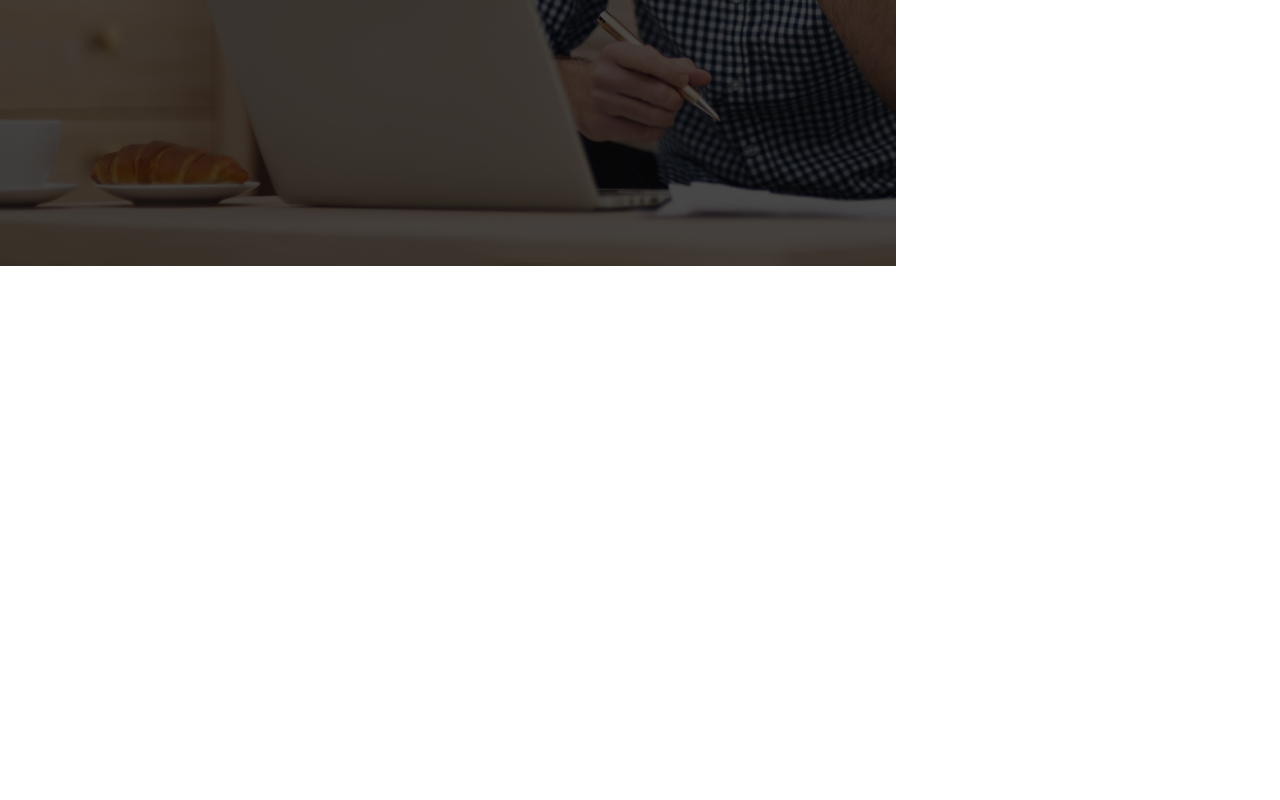
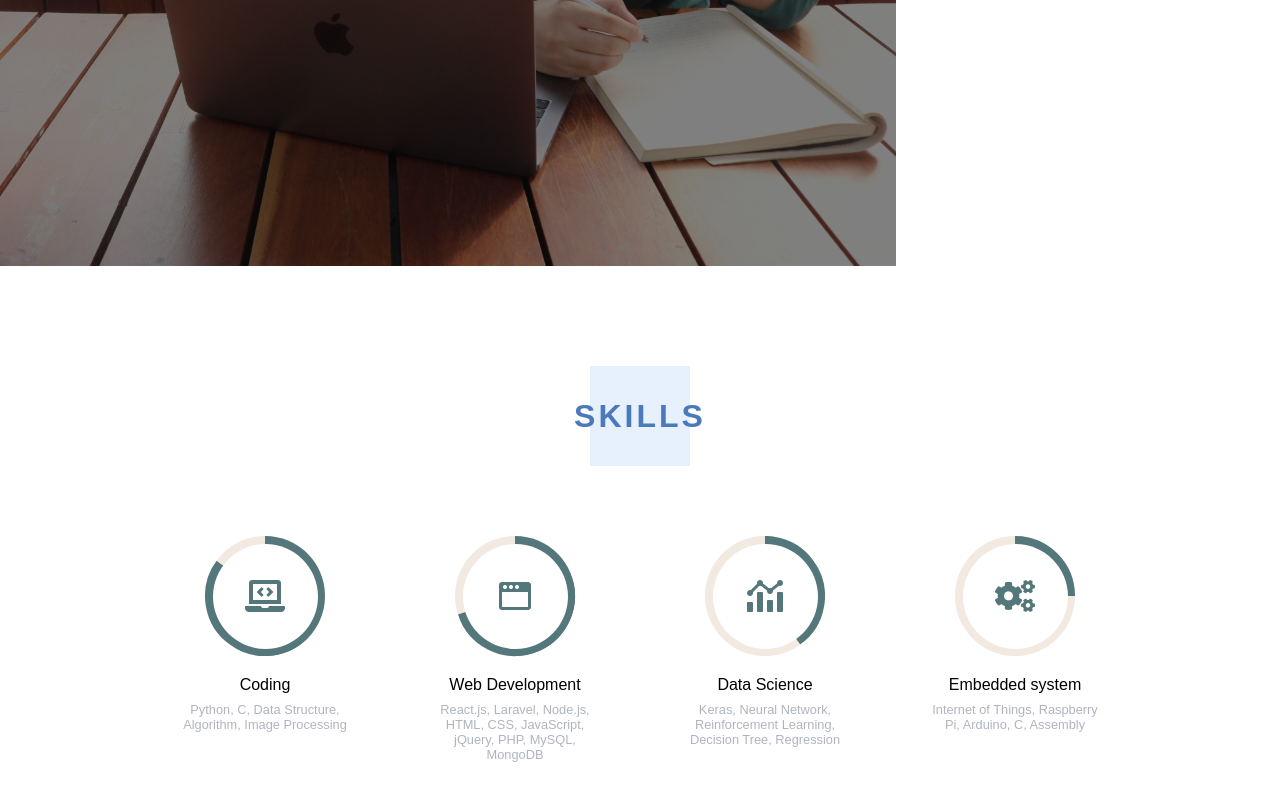
Before and after one commit to p-siriphanthong/p-siriphanthong.github.io, a React (Create React App) app: page / in a window 1280 px wide. Shown: the part 534-1334 px from the top of the page. Before the commit the page ends 800 px from the top, so only its background shows below. Built offline with nearby package versions, Linux system fonts and the light colour scheme; a web font is replaced by a local one.

Commit message:
Create skill section

```diff
--- a/src/App.js
+++ b/src/App.js
@@ -4,6 +4,7 @@ import data from './data.json'
 
 // Components
 import Profile from './components/profile'
+import Skill from './components/skill'
 
 const Wrapper = styled.div`
   max-width: 1920px;
@@ -15,6 +16,7 @@ class App extends Component {
     return (
       <Wrapper>
         <Profile educations={data.educations} workings={data.workings} />
+        <Skill skills={data.skills} />
       </Wrapper>
     )
   }
--- a/src/components/profile/info.js
+++ b/src/components/profile/info.js
@@ -9,10 +9,12 @@ import background from './background.jpg'
 
 const Wrapper = styled(FullScreen)`
   color: white;
-  background: linear-gradient(rgba(0, 0, 0, 0.7), rgba(0, 0, 0, 0.7)),
+  background: linear-gradient(rgba(0, 0, 0, 0.5), rgba(0, 0, 0, 0.5)),
     url(${background});
   background-size: cover;
+  background-position-x: right;
   width: 70%;
+  padding: 50px;
   display: inline-block;
   vertical-align: top;
 `
--- a/src/components/profile/working.js
+++ b/src/components/profile/working.js
@@ -4,6 +4,7 @@ import styled from 'styled-components'
 // Components
 import FullScreen from '../fullscreen'
 import Topic from '../topic'
+import { Title, Duration, Detail } from '../text'
 
 const Wrapper = styled(FullScreen)`
   width: 30%;
@@ -16,19 +17,6 @@ const Wrapper = styled(FullScreen)`
 
 const Container = styled.div`
   margin: 0 0 30px;
-`
-
-const Title = styled.p``
-
-const Duration = styled.p`
-  color: #a7c7f9;
-  font-size: 0.7rem;
-`
-
-const Detail = styled.p`
-  color: #afb5bf;
-  font-size: 0.8rem;
-  margin-top: 8px;
 `
 
 class Working extends Component {
--- /dev/null
+++ b/src/components/skill/box.js
@@ -0,0 +1,49 @@
+import React, { Component } from 'react'
+import styled from 'styled-components'
+
+// Components
+import { Title, Detail } from '../text'
+import Icon from './icon'
+
+const Wrapper = styled.div`
+  text-align: center;
+  width: calc(100% / 4);
+  min-width: 200px;
+  margin-bottom: 20px;
+  display: inline-block;
+  vertical-align: top;
+  box-sizing: border-box;
+
+  @media (max-width: 1000px) {
+    width: calc(100% / 2);
+  }
+
+  @media (max-width: 600px) {
+    width: 100%;
+  }
+`
+
+const Container = styled.div`
+  width: 180px;
+  margin: auto;
+`
+
+class Box extends Component {
+  render() {
+    return (
+      <Wrapper>
+        <Container>
+          <Icon
+            percent={this.props.percent}
+            code={this.props.code}
+            type={this.props.type}
+          />
+          <Title>{this.props.title}</Title>
+          <Detail>{this.props.detail}</Detail>
+        </Container>
+      </Wrapper>
+    )
+  }
+}
+
+export default Box
--- /dev/null
+++ b/src/components/skill/icon.js
@@ -0,0 +1,110 @@
+import React, { Component } from 'react'
+import styled from 'styled-components'
+
+const size = 120
+const border = 15
+const hoverborder = 5
+const color = '#53777a'
+
+const Wrapper = styled.div`
+  background-color: #f2e9e1;
+  border-radius: 50%;
+  width: ${size}px;
+  height: ${size}px;
+  margin: 20px auto;
+  position: relative;
+  display: flex;
+  align-items: center;
+  justify-content: center;
+
+  &:after {
+    content: '';
+    background-color: white;
+    border-radius: 50%;
+    width: ${size - border}px;
+    height: ${size - border}px;
+    position: absolute;
+    transition: all 0.2s ease-in-out;
+  }
+
+  &:hover:after {
+    width: ${size - hoverborder}px;
+    height: ${size - hoverborder}px;
+  }
+`
+
+const Font = styled.span`
+  color: ${color};
+  ${props => props.type === 'brands' && `font-family: 'Font Awesome Brands';`}
+  ${props => props.type === 'light' && `font-family: 'Font Awesome Light';`}
+  ${props => props.type === 'regular' && `font-family: 'Font Awesome Regular';`}
+  ${props => props.type === 'solid' && `font-family: 'Font Awesome Solid';`}
+  font-size: 2rem;
+  z-index: 2;
+
+  &:before {
+    content: '${props => props.code}';
+    transition: all 0.2s ease-in-out;
+  }
+
+  ${Wrapper}:hover &:before {
+      content: '${props => props.percent}%';
+      font-size: 2.2rem;
+  }
+`
+
+const LeftClipper = styled.div`
+  border-radius: 50%;
+  width: ${size}px;
+  height: ${size}px;
+  position: absolute;
+  clip: rect(0, ${size}px, ${size}px, ${size / 2}px);
+`
+
+const RightFiller = styled.div`
+  background-color: ${color};
+  border-radius: 50%;
+  width: ${size}px;
+  height: ${size}px;
+  position: absolute;
+  clip: rect(0, ${size}px, ${size}px, ${size / 2}px);
+`
+
+const ValueBar = styled.div.attrs(props => ({
+  percent: (props.percent * 360) / 100
+}))`
+  border: ${border}px solid ${color};
+  border-radius: 50%;
+  width: ${size}px;
+  height: ${size}px;
+  position: absolute;
+  box-sizing: border-box;
+  clip: rect(0, ${size / 2}px, ${size}px, 0);
+  transform: rotate(${props => props.percent}deg);
+`
+
+class Icon extends Component {
+  render() {
+    return (
+      <Wrapper>
+        <Font
+          code={this.props.code}
+          type={this.props.type}
+          percent={this.props.percent}
+        />
+        {this.props.percent < 50 ? (
+          <LeftClipper>
+            <ValueBar percent={this.props.percent} />
+          </LeftClipper>
+        ) : (
+          <React.Fragment>
+            <RightFiller />
+            <ValueBar percent={this.props.percent} />
+          </React.Fragment>
+        )}
+      </Wrapper>
+    )
+  }
+}
+
+export default Icon
--- /dev/null
+++ b/src/components/skill/index.js
@@ -0,0 +1,36 @@
+import React, { Component } from 'react'
+import styled from 'styled-components'
+
+// Components
+import FullScreen from '../fullscreen'
+import Topic from '../topic'
+import Box from './box'
+
+const Container = styled.div`
+  max-width: 1000px;
+  margin: auto;
+`
+
+class Skill extends Component {
+  render() {
+    return (
+      <FullScreen>
+        <Topic>Skills</Topic>
+        <Container>
+          {this.props.skills.map((skill, i) => (
+            <Box
+              key={i}
+              title={skill.title}
+              detail={skill.detail}
+              percent={skill.percent}
+              code={skill.code}
+              type={skill.type}
+            />
+          ))}
+        </Container>
+      </FullScreen>
+    )
+  }
+}
+
+export default Skill
--- /dev/null
+++ b/src/components/text.js
@@ -0,0 +1,16 @@
+import styled from 'styled-components'
+
+const Title = styled.p``
+
+const Duration = styled.p`
+  color: #a7c7f9;
+  font-size: 0.7rem;
+`
+
+const Detail = styled.p`
+  color: #afb5bf;
+  font-size: 0.8rem;
+  margin-top: 8px;
+`
+
+export { Title, Duration, Detail }
--- a/src/data.json
+++ b/src/data.json
@@ -16,5 +16,35 @@
       "duration": "Jul 2017",
       "detail": "Internship: Embedded System Implementation"
     }
+  ],
+  "skills": [
+    {
+      "title": "Coding",
+      "detail": "Python, C, Data Structure, Algorithm, Image Processing",
+      "percent": 85,
+      "code": "\f5fc",
+      "type": "solid"
+    },
+    {
+      "title": "Web Development",
+      "detail": "React.js, Laravel, Node.js, HTML, CSS, JavaScript, jQuery, PHP, MySQL, MongoDB",
+      "percent": 70,
+      "code": "\f40e",
+      "type": "regular"
+    },
+    {
+      "title": "Data Science",
+      "detail": "Keras, Neural Network, Reinforcement Learning, Decision Tree, Regression",
+      "percent": 40,
+      "code": "\f643",
+      "type": "solid"
+    },
+    {
+      "title": "Embedded system",
+      "detail": "Internet of Things, Raspberry Pi, Arduino, C, Assembly",
+      "percent": 25,
+      "code": "\f085",
+      "type": "solid"
+    }
   ]
 }
```
Also changed, not shown: src/components/profile/background.jpg.
